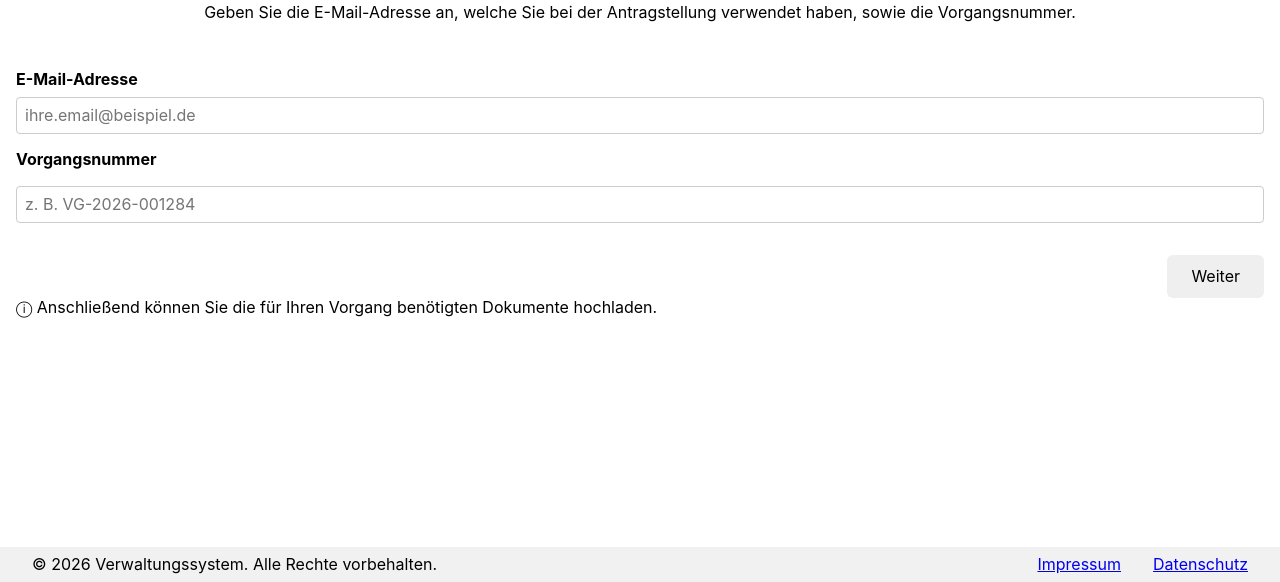
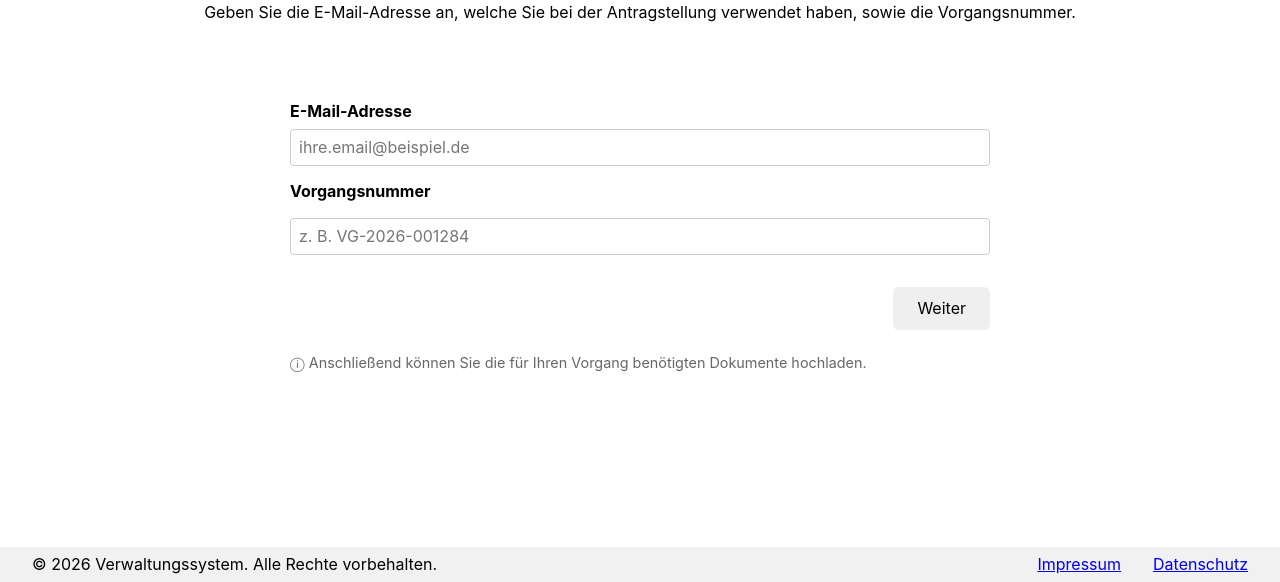
Before and after one commit to Bayoura/case-management, a website built with Vite: page src/pages/service-portal/document-upload-start.html in a window 1280 px wide. Shown: the part 218-800 px from the top of the page. Built offline with nearby package versions, Linux system fonts and the light colour scheme.

Commit message:
Add styling for document-upload-start

```diff
--- a/src/styles/main.css
+++ b/src/styles/main.css
@@ -143,6 +143,21 @@ main {
   max-width: 1500px;
 }
 
+.document-upload-form {
+  max-width: 700px;
+  margin: 2rem auto 0;
+}
+
+.document-upload-form .form-actions {
+  margin-top: 2rem;
+}
+
+.document-upload-form .form-hint {
+  margin-top: 1.5rem;
+  color: #666;
+  font-size: 0.9rem;
+}
+
 .form-grid {
   display: grid;
   grid-template-columns: 1fr 1fr;
```
